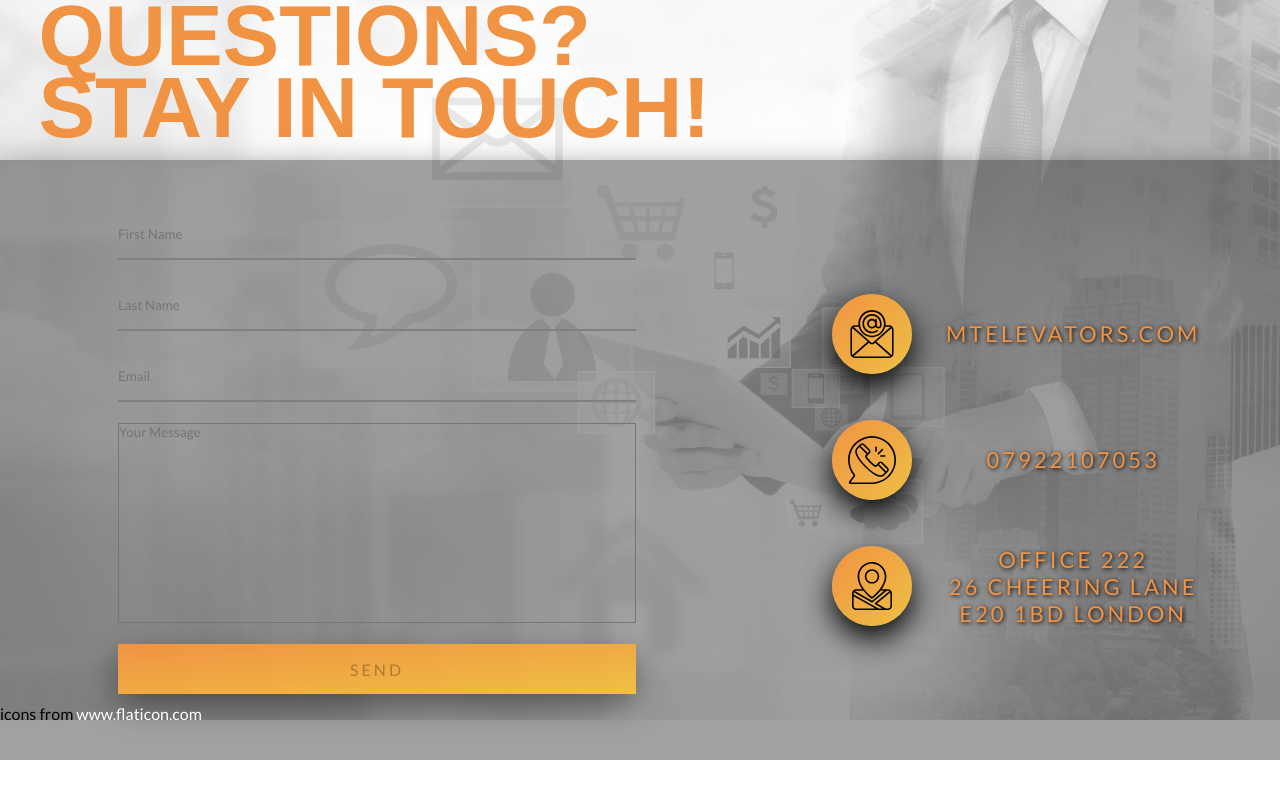
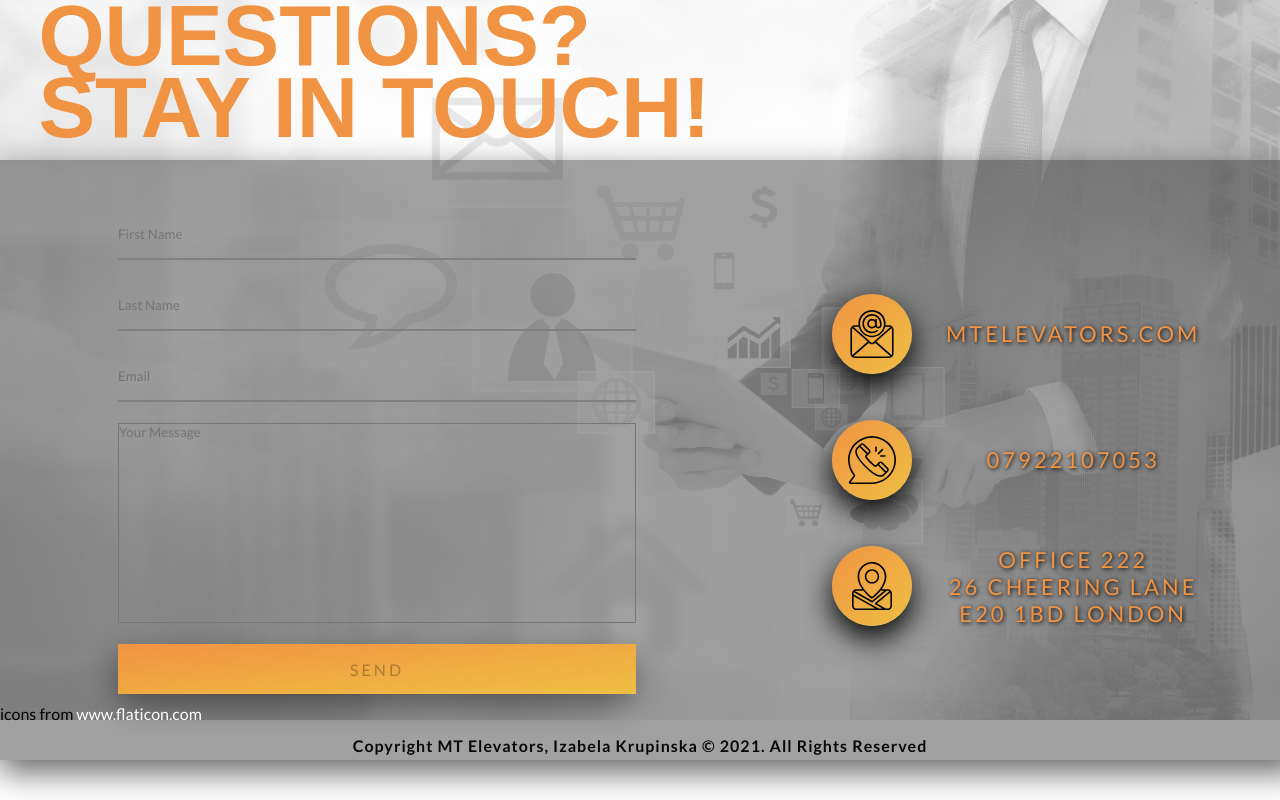
Before and after one commit to Izabela88/mt-elevators, a React (Create React App) app: page / in a window 1280 px wide. Shown: the part 3280-4080 px from the top of the page. Before the commit the page ends 4040 px from the top, so only its background shows below. Built offline with nearby package versions, Linux system fonts and the light colour scheme; a web font is replaced by a local one.

Commit message:
Add footer.

```diff
--- a/src/App.js
+++ b/src/App.js
@@ -5,6 +5,7 @@ import Toolbar from './components/Navigation/Toolbar/Toolbar';
 import Services from './components/Services/Services';
 import Choice from './components/Choice/Choice';
 import Contact from './components/Contact/Contact';
+import Footer from './components/Footer/Footer';
 
 function App() {
   return (
@@ -15,6 +16,7 @@ function App() {
       <Services />
       <Choice />
       <Contact />
+      <Footer />
     </Fragment>
   );
 }
--- /dev/null
+++ b/src/components/Footer/Footer.js
@@ -0,0 +1,15 @@
+import React from 'react';
+import styles from './Footer.module.css';
+
+const footer = () => (
+  <footer className={styles.main__footer}>
+    <div className={styles.footer__content}>
+      <p>
+        Copyright MT Elevators, Izabela Krupinska &copy; 2021. All Rights
+        Reserved
+      </p>
+    </div>
+  </footer>
+);
+
+export default footer;
--- /dev/null
+++ b/src/components/Footer/Footer.module.css
@@ -0,0 +1,11 @@
+.main__footer {
+  height: 80px;
+}
+
+.footer__content {
+  display: flex;
+  justify-content: center;
+  padding: 16px;
+  font-family: 'Lato', sans-serif;
+  font-weight: bold;
+}
```
